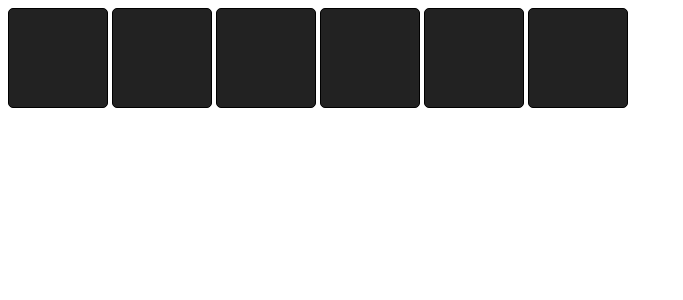
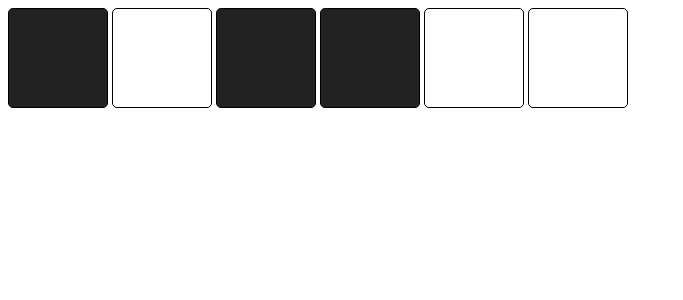
Before and after one commit to VictorRandom/Boxes-Challenge, a React (Create React App) app: page / in a window 1280 px wide. Shown: the top 300 px of the page, without its empty margins (0-683 px from the left). Built offline with nearby package versions, Linux system fonts and the light colour scheme.

Commit message:
creating box component

```diff
--- a/src/App.js
+++ b/src/App.js
@@ -1,18 +1,22 @@
-import React, {useState} from "react"
-import boxes from "./boxes"
+import React, {useState} from "react";
+import Box from "./components/box";
+import boxes from "./boxes";
 
-export default function App(props) {
+export default function App() {
 
     const [allBoxes, setAllBoxes] = useState(boxes);
 
+    /*
+    // Testando estilização das caixas
     const darkMode = props.darkMode;
 
     const styles = {
         backgroundColor: darkMode ? "#222222" : "#cccccc"
     }
+    */
 
     const boxesElements = allBoxes.map(box => (
-        <div style={styles} className='box' key={box.id}></div>
+        <Box key={box.id} on={box.on} />
     ))
 
     return (
--- /dev/null
+++ b/src/components/box.js
@@ -0,0 +1,13 @@
+import React from 'react';
+
+export default function Box(props){
+
+    const styles = {
+        backgroundColor: props.on ? "#222222" : "none"
+    }
+
+    return(
+        <div style={styles} className='box'></div>
+    );
+
+}
--- a/src/index.js
+++ b/src/index.js
@@ -7,7 +7,7 @@
 const root = ReactDOM.createRoot(document.getElementById('root'));
 root.render(
   <React.StrictMode>
-    <App darkMode={true} />
+    <App />
   </React.StrictMode>
 );
 
```
